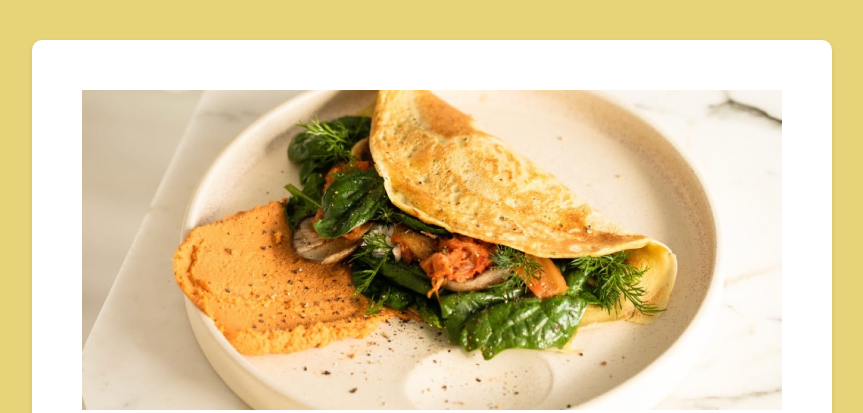
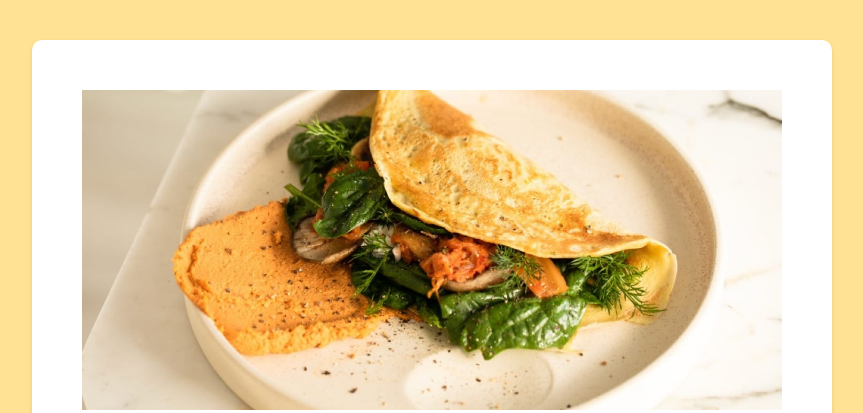
Before and after one commit to JawadM2002/recipe-page-frontendmentor, a plain HTML site: page index.html in a window 1280 px wide. Shown: the top 413 px of the page, without its empty margins (208-1071 px from the left). Drawn offline with Linux system fonts and the light colour scheme.

Commit message:
Update styles.css
Changed background colour in the body

```diff
--- a/styles.css
+++ b/styles.css
@@ -12,7 +12,7 @@ body {
     font-size: 18px;
     line-height: 1.5;
     color: #333;
-    background-color: #e7d378;
+    background-color: #ffe293;
 }
 
 .heading header img {
```
